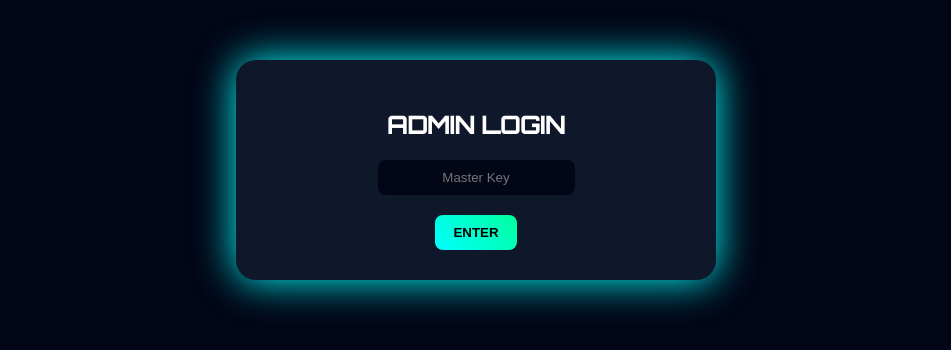
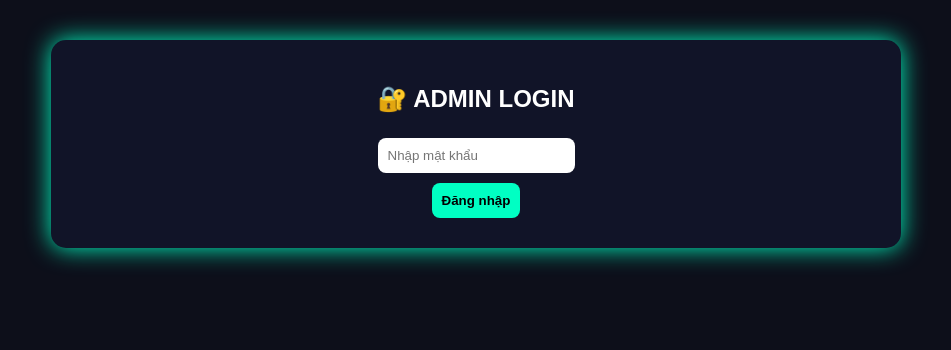
Before and after one commit to Anhnguyendz882/Demo991, a PHP site: page / in a window 1280 px wide. Shown: the top 350 px of the page, without its empty margins (164-1115 px from the left). Run offline with PHP 8.4, Linux system fonts and the light colour scheme.

Commit message:
Update index.php

```diff
--- a/index.php
+++ b/index.php
@@ -1,149 +1,206 @@
 <?php
 session_start();
-date_default_timezone_set('Asia/Ho_Chi_Minh');
 
-$ADMIN_PASS="admin123";
-define('DB','database.txt');
+$admin_password = "admin123"; // đổi mật khẩu admin tại đây
+$db_file = "database.txt";
 
-function loadKeys(){
- if(!file_exists(DB)) file_put_contents(DB,'');
- $lines=file(DB, FILE_IGNORE_NEW_LINES);
- $data=[];
- foreach($lines as $l){
-  if(trim($l)=='') continue;
-  list($k,$c,$e,$ip)=explode('|',$l);
-  $data[$k]=['created'=>$c,'expire'=>$e,'ip'=>$ip];
- }
- return $data;
-}
+/* ================= API CHECK KEY ================= */
 
-function saveKeys($data){
- $out='';
- foreach($data as $k=>$v){
-  $out.="$k|{$v['created']}|{$v['expire']}|{$v['ip']}\n";
- }
- file_put_contents(DB,$out);
-}
+if (isset($_GET['check_key'])) {
 
-/* ========= API AUTH ========= */
-if(isset($_GET['check_key'])){
- $key=strtoupper($_GET['check_key']);
- $ip=$_SERVER['REMOTE_ADDR'];
- $keys=loadKeys();
+    header("Content-Type: text/plain");
 
- if(!isset($keys[$key])) die("INVALID");
- if(time()>$keys[$key]['expire']) die("EXPIRED");
+    $key = trim($_GET['check_key']);
 
- if($keys[$key]['ip']==''){
-  $keys[$key]['ip']=$ip;
-  saveKeys($keys);
- }
-
- if($keys[$key]['ip']!==$ip) die("IP_LOCK");
-
- echo "AUTH_SUCCESS|";
- echo base64_encode(file_get_contents("AutoWalk.lua"));
+    if (!file_exists($db_file)) {
+        echo "INVALID";
         exit;
     }
 
-/* ========= LOGIN ========= */
-if(isset($_POST['login'])){
- if($_POST['pass']==$ADMIN_PASS)
-  $_SESSION['admin']=true;
-}
+    $lines = file($db_file, FILE_IGNORE_NEW_LINES | FILE_SKIP_EMPTY_LINES);
 
-if(isset($_GET['logout'])){
- session_destroy();
- header("Location: ?");
+    foreach ($lines as $line) {
+        list($saved_key, $created, $ip) = explode("|", $line);
+
+        if ($key === trim($saved_key)) {
+
+            // kiểm tra IP nếu có giới hạn
+            if ($ip !== "all" && $ip !== $_SERVER['REMOTE_ADDR']) {
+                echo "INVALID";
                 exit;
             }
 
-/* ========= CREATE KEY ========= */
-if(isset($_POST['create']) && isset($_SESSION['admin'])){
- $keys=loadKeys();
- $key=strtoupper(substr(md5(rand()),0,12));
- $days=intval($_POST['days']);
- $keys[$key]=[
-  'created'=>time(),
-  'expire'=>time()+($days*86400),
-  'ip'=>''
- ];
- saveKeys($keys);
+            echo "AUTH_SUCCESS|";
+            readfile("AutoWalk.lua");
+            exit;
+        }
     }
 
-if(isset($_GET['del']) && isset($_SESSION['admin'])){
- $keys=loadKeys();
- unset($keys[$_GET['del']]);
- saveKeys($keys);
+    echo "INVALID";
+    exit;
 }
 
-if(isset($_GET['resetip']) && isset($_SESSION['admin'])){
- $keys=loadKeys();
- $keys[$_GET['resetip']]['ip']='';
- saveKeys($keys);
+/* ================= LOGIN ================= */
+
+if (isset($_POST['login'])) {
+    if ($_POST['password'] === $admin_password) {
+        $_SESSION['admin'] = true;
+    } else {
+        $error = "Sai mật khẩu!";
+    }
 }
 
-$keys=loadKeys();
+if (isset($_GET['logout'])) {
+    session_destroy();
+    header("Location: index.php");
+    exit;
+}
+
+/* ================= CREATE KEY ================= */
+
+if (isset($_POST['create_key']) && isset($_SESSION['admin'])) {
+
+    $new_key = strtoupper(substr(md5(rand()), 0, 10));
+    $created = date("Y-m-d H:i");
+    $ip = empty($_POST['ip']) ? "all" : $_POST['ip'];
+
+    file_put_contents($db_file, "$new_key|$created|$ip\n", FILE_APPEND);
+}
+
+/* ================= DELETE KEY ================= */
+
+if (isset($_GET['delete']) && isset($_SESSION['admin'])) {
+
+    $delete_key = $_GET['delete'];
+
+    $lines = file($db_file, FILE_IGNORE_NEW_LINES);
+
+    $new_data = [];
+
+    foreach ($lines as $line) {
+        if (strpos($line, $delete_key) === false) {
+            $new_data[] = $line;
+        }
+    }
+
+    file_put_contents($db_file, implode("\n", $new_data) . "\n");
+}
+
 ?>
 <!DOCTYPE html>
 <html>
 <head>
 <meta charset="UTF-8">
-<title>BLACK CAT LOADER</title>
-<link href="https://fonts.googleapis.com/css2?family=Orbitron:wght@500&display=swap" rel="stylesheet">
+<title>BLACK CAT AUTH</title>
 <style>
-body{background:#020617;color:white;font-family:Orbitron;text-align:center}
-.box{background:#0f172a;padding:30px;border-radius:20px;width:420px;margin:auto;margin-top:60px;box-shadow:0 0 40px cyan}
-button{padding:10px 18px;border:none;border-radius:8px;background:linear-gradient(45deg,#00ffff,#00ff9d);color:#000;font-weight:bold;cursor:pointer}
-input{padding:10px;border-radius:8px;border:none;background:#020617;color:#0ff;text-align:center}
-table{width:100%;margin-top:20px;font-size:13px}
-td,th{padding:6px;border-bottom:1px solid #1e293b}
-.avatar{width:90px;border-radius:50%;box-shadow:0 0 20px cyan}
+body{
+    background:#0d0f1a;
+    color:#fff;
+    font-family:Arial;
+    text-align:center;
+}
+.container{
+    width:90%;
+    max-width:800px;
+    margin:auto;
+    margin-top:40px;
+    background:#111428;
+    padding:25px;
+    border-radius:15px;
+    box-shadow:0 0 25px #00ffc3;
+}
+input,button{
+    padding:10px;
+    border-radius:8px;
+    border:none;
+    margin:5px;
+}
+button{
+    background:#00ffc3;
+    cursor:pointer;
+    font-weight:bold;
+}
+table{
+    width:100%;
+    margin-top:20px;
+    border-collapse:collapse;
+}
+td,th{
+    padding:10px;
+    border-bottom:1px solid #333;
+}
+.keybox{
+    background:#0b0e1c;
+    padding:15px;
+    border-radius:10px;
+    margin-bottom:20px;
+}
 </style>
 </head>
 <body>
 
-<?php if(!isset($_SESSION['admin'])): ?>
+<div class="container">
 
-<div class="box">
-<h2>ADMIN LOGIN</h2>
+<?php if (!isset($_SESSION['admin'])): ?>
+
+<h2>🔐 ADMIN LOGIN</h2>
+
 <form method="post">
-<input type="password" name="pass" placeholder="Master Key"><br><br>
-<button name="login">ENTER</button>
+<input type="password" name="password" placeholder="Nhập mật khẩu">
+<br>
+<button name="login">Đăng nhập</button>
 </form>
-</div>
+
+<?php if(isset($error)) echo "<p style='color:red'>$error</p>"; ?>
 
 <?php else: ?>
 
-<div class="box">
-<img src="https://i.imgur.com/3ZQ3Z9M.png" class="avatar">
-<h2>BLACK CAT LOADER</h2>
-<p>Premium SA-MP System</p>
+<h2>🐱 BLACK CAT AUTH PANEL</h2>
+
+<div class="keybox">
+<b>Bio:</b><br>
+AutoWalk VIP Loader<br>
+Secure Key System<br>
+Made for SA-MP Mobile
+</div>
 
 <form method="post">
-<br>Create Key (days):
-<input type="number" name="days" value="30" style="width:70px">
-<button name="create">CREATE</button>
+<input type="text" name="ip" placeholder="Giới hạn IP (để trống = all)">
+<button name="create_key">Tạo Key</button>
 </form>
 
+<a href="?logout" style="color:#00ffc3">Đăng xuất</a>
+
+<h3>Danh sách Key</h3>
+
 <table>
-<tr><th>KEY</th><th>EXPIRE</th><th>IP</th><th>ACTION</th></tr>
-<?php foreach($keys as $k=>$v): ?>
 <tr>
-<td><?= $k ?></td>
-<td><?= date("d/m/Y",$v['expire']) ?></td>
-<td><?= $v['ip']?:'NEW' ?></td>
-<td>
-<a href="?resetip=<?= $k ?>">RESET</a> |
-<a href="?del=<?= $k ?>" style="color:red">DELETE</a>
-</td>
+<th>KEY</th>
+<th>CREATED</th>
+<th>IP</th>
+<th></th>
 </tr>
-<?php endforeach; ?>
+
+<?php
+if (file_exists($db_file)) {
+    $lines = file($db_file, FILE_IGNORE_NEW_LINES | FILE_SKIP_EMPTY_LINES);
+
+    foreach ($lines as $line) {
+        list($key,$time,$ip) = explode("|",$line);
+        echo "<tr>
+        <td>$key</td>
+        <td>$time</td>
+        <td>$ip</td>
+        <td><a style='color:red' href='?delete=$key'>Xóa</a></td>
+        </tr>";
+    }
+}
+?>
+
 </table>
-<br>
-<a href="?logout">LOGOUT</a>
-</div>
 
 <?php endif; ?>
+
+</div>
 </body>
 </html>
```
Lines whose indentation alone changed are shown as unchanged.
